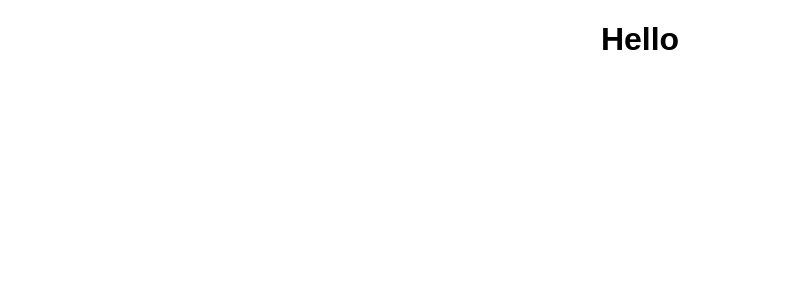
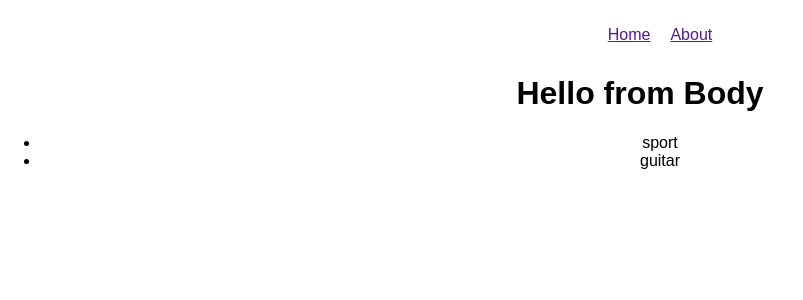
Before and after one commit to Abdullilah/ReachJs_Training, a React (Create React App) app in the folder my-app/: page / in a window 1280 px wide. Shown: the top 300 px of the page, without its empty margins (0-803 px from the left). Built offline with nearby package versions, Linux system fonts and the light colour scheme.

Commit message:
use props

```diff
--- a/my-app/src/App.css
+++ b/my-app/src/App.css
@@ -26,3 +26,9 @@
   from { transform: rotate(0deg); }
   to { transform: rotate(360deg); }
 }
+
+.Head .nav-list li{
+  list-style: none;
+  display: inline-block;
+  margin: 10px;
+}
--- a/my-app/src/App.js
+++ b/my-app/src/App.js
@@ -1,11 +1,18 @@
 import React, { Component } from 'react';
+import Body from './subPages/Body';
+import Head from './subPages/Head';
 import './App.css';
 
 class App extends Component {
   render() {
+    var people = {
+        name: 'Younes',
+        hobbies: ['sport', 'guitar']
+    }
     return (
       <div className="App">
-        <h1>Hello</h1>
+        <Head/>
+        <Body myList={people}/>
       </div>
     );
   }
--- /dev/null
+++ b/my-app/src/subPages/Body.js
@@ -0,0 +1,14 @@
+import React, { Component } from 'react';
+
+class Body extends Component {
+    render() {
+        return (
+            <div className="Body">
+                <h1>Hello from Body</h1>
+                <ul>{this.props.myList.hobbies.map((hobbie, index) => <li key={index}>{hobbie}</li>)}</ul>
+            </div>
+        );
+    }
+}
+
+export default Body;
--- /dev/null
+++ b/my-app/src/subPages/Head.js
@@ -0,0 +1,18 @@
+import React, { Component } from 'react';
+
+class Head extends Component {
+    render() {
+        return (
+            <div className="Head">
+                <nav>
+                    <ul className='nav-list'>
+                        <li><a href=''>Home</a></li>
+                        <li><a href=''>About</a></li>
+                    </ul>
+                </nav>
+            </div>
+        );
+    }
+}
+
+export default Head;
```
